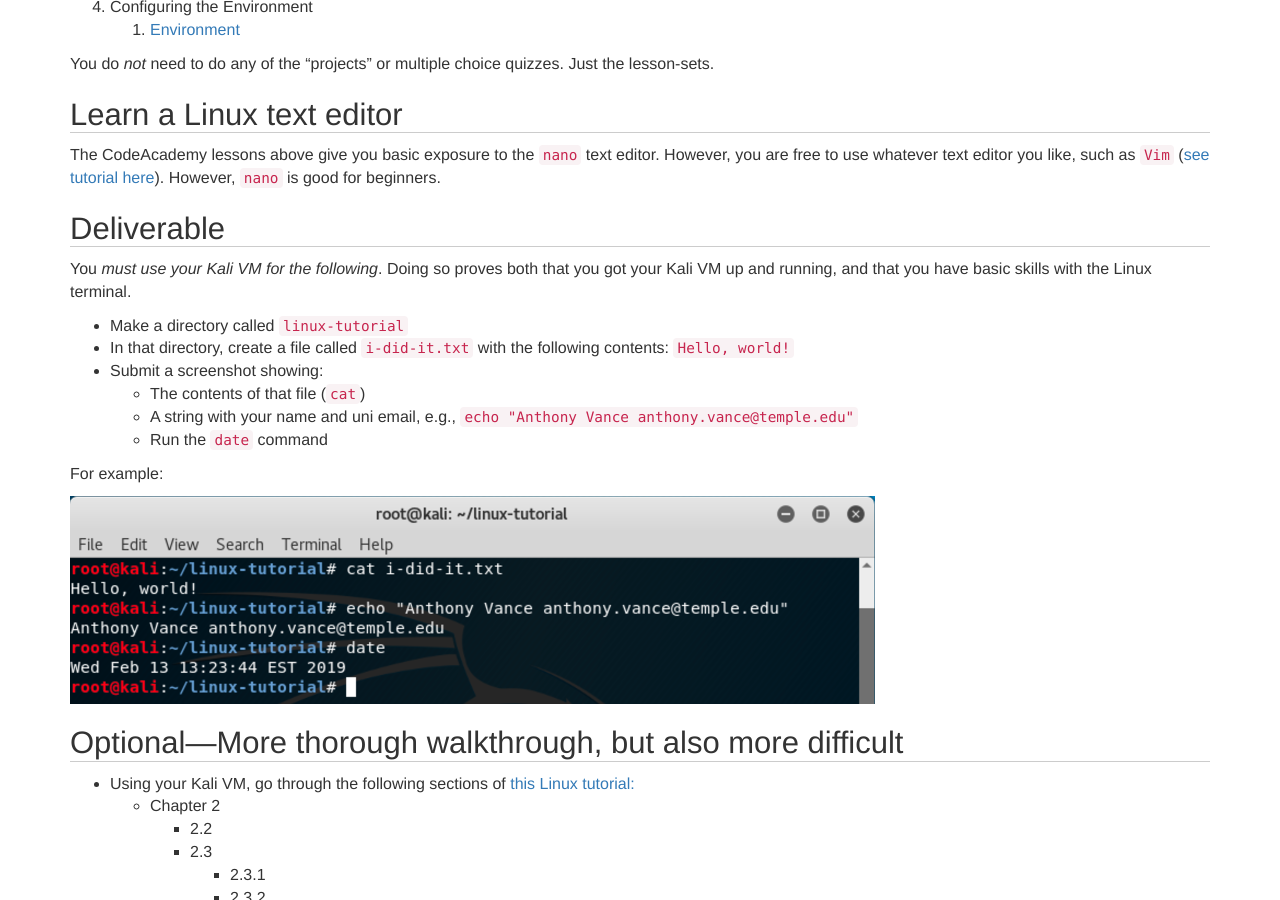
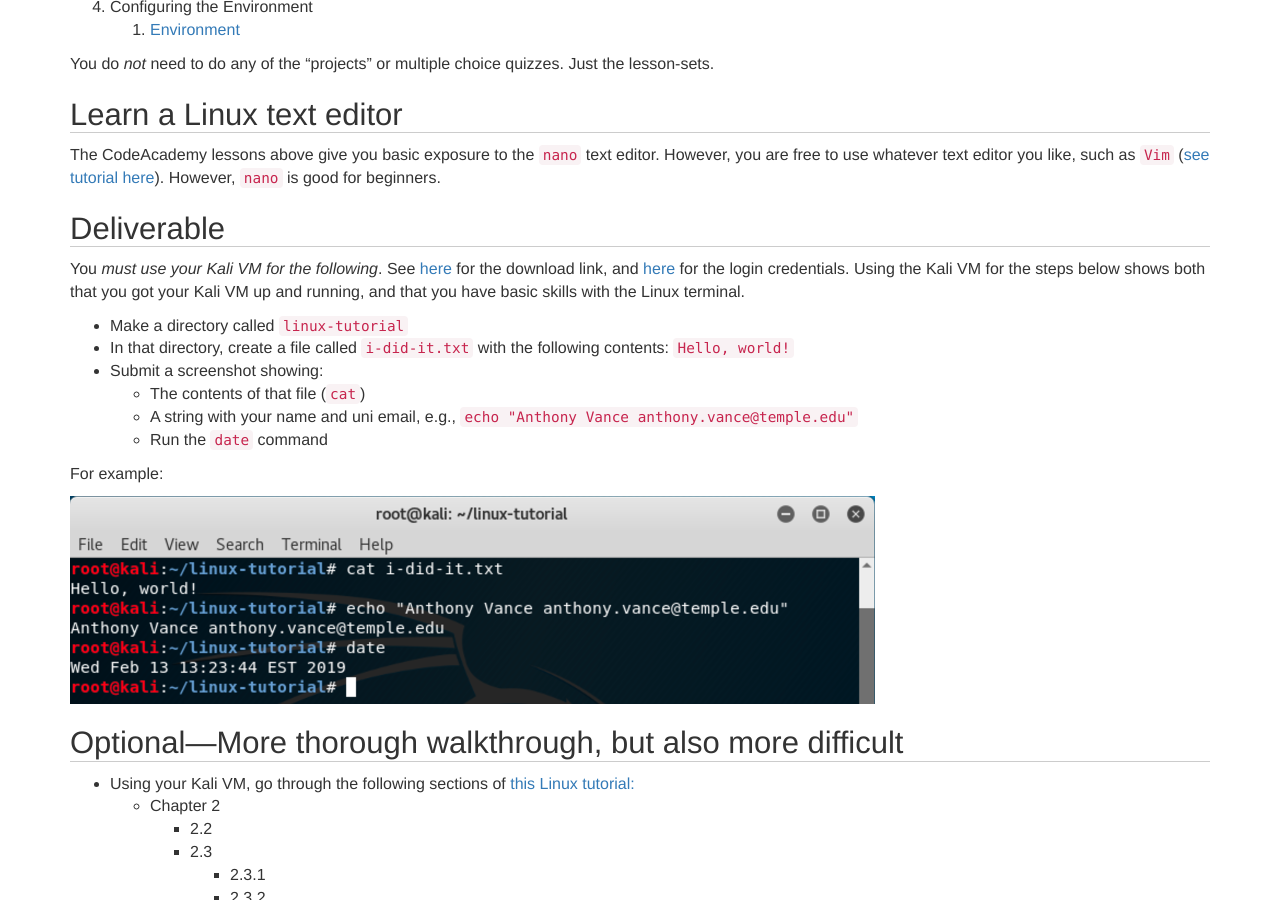
Before and after one commit to security-assignments/security-assignments.github.io, a Jekyll site: the page built from intro-to-linux.md, in a window 1280 px wide and 900 px high, scrolled down 361 px. Built offline with Jekyll 4.4.1, drawn with Linux system fonts in a browser that asks for light colours.

Commit message:
Updated VM and Linux tutorial pages

```diff
--- a/intro-to-linux.md
+++ b/intro-to-linux.md
@@ -30,7 +30,7 @@ The CodeAcademy lessons above give you basic exposure to the `nano` text editor.
 
 # Deliverable
 
-You _must use your Kali VM for the following_. Doing so proves both that you got your Kali VM up and running, and that you have basic skills with the Linux terminal.
+You _must use your Kali VM for the following_. See [here](https://templeu.instructure.com/courses/54116/pages/virtual-machine-links) for the download link, and [here](/security-assignments/labs/virtual-machines#kali) for the login credentials. Using the Kali VM for the steps below shows both that you got your Kali VM up and running, and that you have basic skills with the Linux terminal.
 
 * Make a directory called `linux-tutorial`
 * In that directory, create a file called `i-did-it.txt` with the following contents: `Hello, world!`
```
Also changed, not shown: labs/virtual-machines.md (+2 -2 lines).
